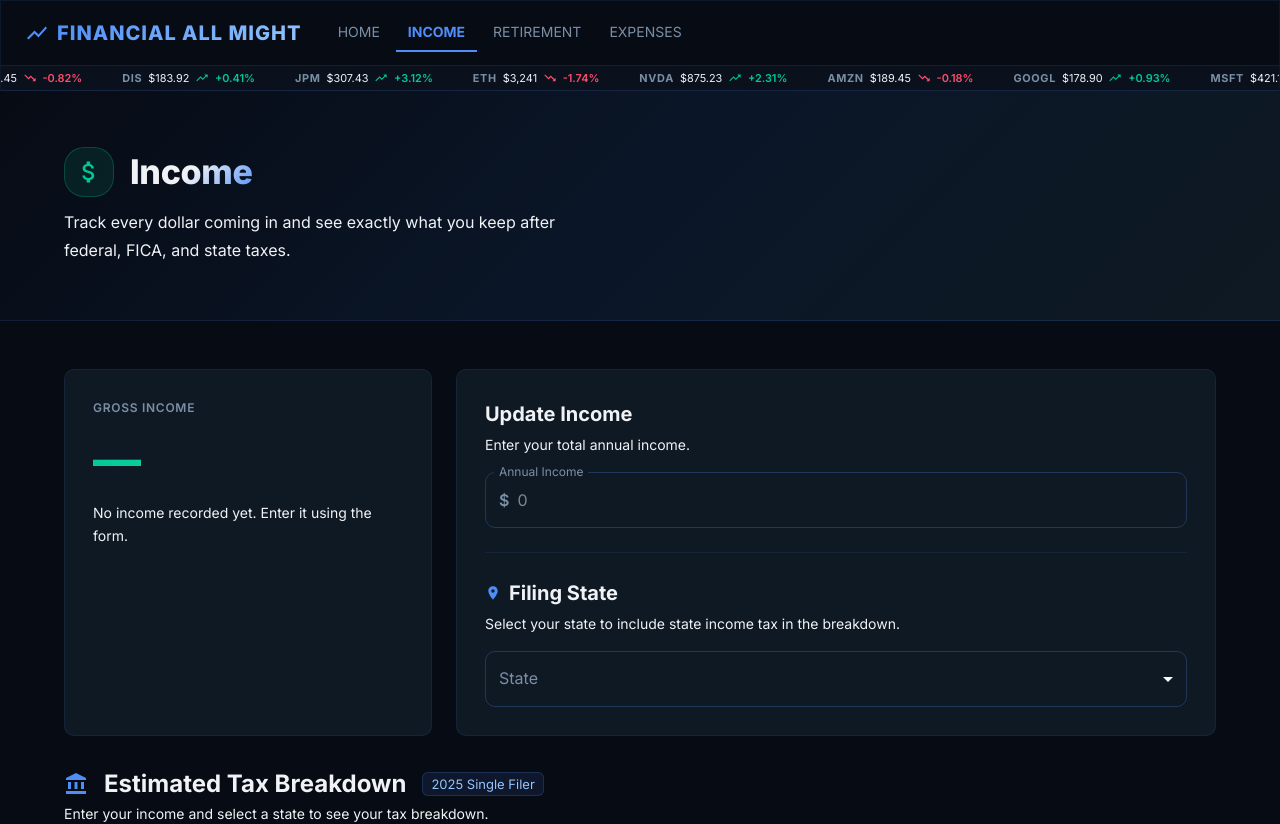
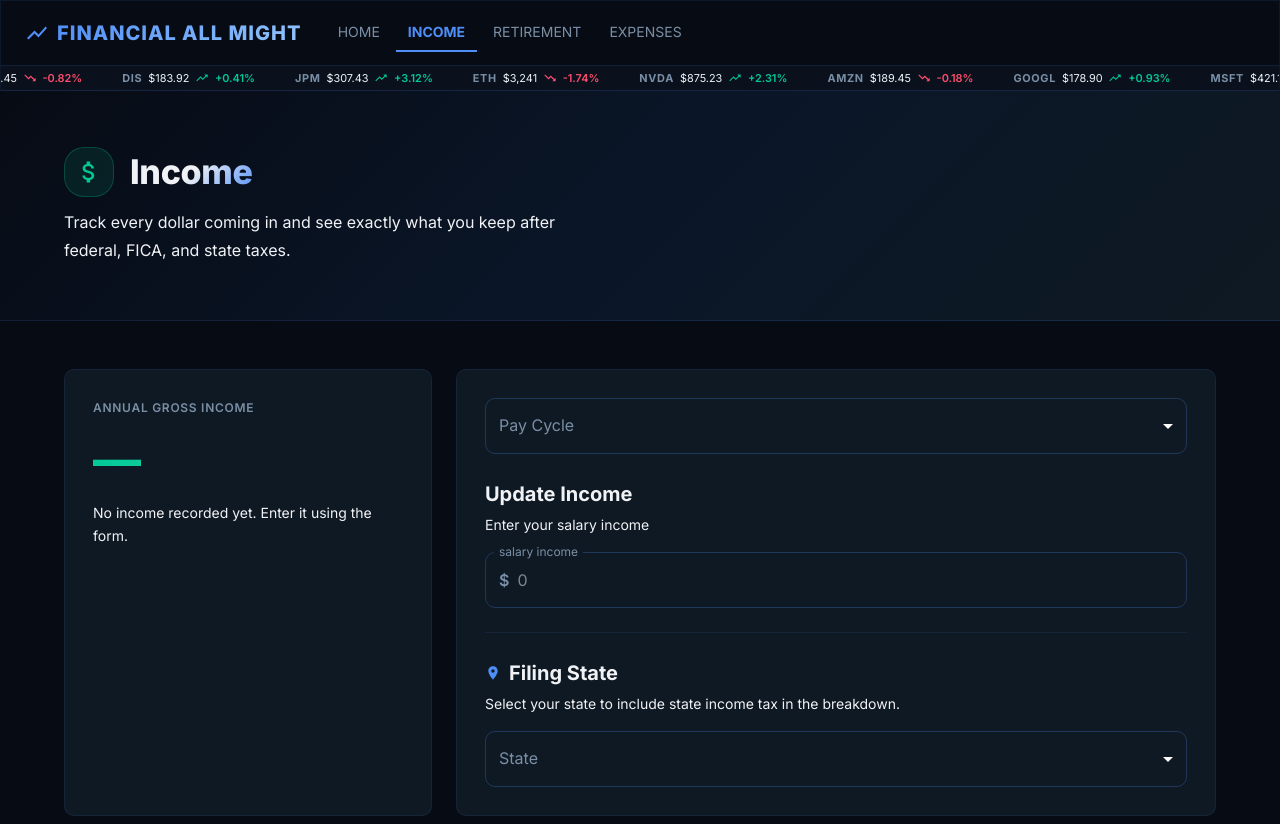
Before and after one commit to josejesusgarciajr/FinancialAllMight, a React (Vite) app: page /income in a window 1280 px wide. Shown: the top 824 px of the page. Built offline with nearby package versions, Linux system fonts and the light colour scheme.

Commit message:
Hourly and Salary on income tab

```diff
--- a/src/context/FinanceContext.tsx
+++ b/src/context/FinanceContext.tsx
@@ -4,11 +4,15 @@ import { useTaxes } from '../hooks/useTaxes'
 import { useExpenses } from '../hooks/useExpenses';
 import type { Expense } from '../types/expense';
 import { useRetirement } from '../hooks/useRetirement';
+import type { PayRate } from '../types/income'
 
 interface FinanceContextType {
     // income
+    payRate: PayRate | '';
+    handlePayRateChange: (newPayRate: PayRate | '') => void;
+    incomeRate: number | null;
+    handleIncomeRateChange: (newIncomeRate: number | null) => void;
     income: number | null;
-    addIncome: (amount: number | null) => void;
     // taxes
     filingState: string;
     updateFilingState: (filingState: string) => void;
@@ -31,7 +35,7 @@ interface FinanceContextType {
 const FinanceContext = createContext<FinanceContextType | null>(null)
 
 export function FinanceProvider({ children }: { children: ReactNode }) {
-    const { income, addIncome } = useIncome()
+    const { payRate, handlePayRateChange, incomeRate, handleIncomeRateChange, income } = useIncome()
     const { filingState, updateFilingState } = useTaxes()
     const {
         _401K, handle401KChange,
@@ -46,7 +50,7 @@ export function FinanceProvider({ children }: { children: ReactNode }) {
     return (
         <FinanceContext.Provider value={{
                 // income
-                income, addIncome,
+                payRate, handlePayRateChange, incomeRate, handleIncomeRateChange, income,
                 // taxes
                 filingState, updateFilingState,
                 // retirement
--- a/src/hooks/useIncome.ts
+++ b/src/hooks/useIncome.ts
@@ -2,18 +2,36 @@
 import { useState } from 'react'
 
 // finance
-import { getIncome, saveIncome } from '../utils/income'
+import { getIncome, saveIncome, getPayRate, savePayRate, calculateIncomePerPayRate, getIncomeRate, saveIncomeRate } from '../utils/income'
+import type { PayRate } from '../types/income'
 
 export function useIncome() {
+    const [payRate, setPayRate] = useState<PayRate | ''>(() => getPayRate())
+    const [incomeRate, setIncomeRate] = useState<number | null>(() => getIncomeRate())
     const [income, setIncome] = useState<number | null>(() => getIncome())
 
+    function handlePayRateChange(newPayCycle: PayRate | '') {
+        setPayRate(newPayCycle)
+        savePayRate(newPayCycle)
+    }
+
+    function handleIncomeRateChange(newIncomeRate: number | null) {
+        setIncomeRate(newIncomeRate)
+        saveIncomeRate(newIncomeRate)
+        addIncome(newIncomeRate)
+    }
+
     function addIncome(amount: number | null) {
-        setIncome(amount)
-        saveIncome(amount)
+        if (!payRate) return
+
+        const calculatedIncome = calculateIncomePerPayRate(amount ?? 0, payRate as PayRate)
+        setIncome(calculatedIncome)
+        saveIncome(calculatedIncome)
     }
 
     return {
-        income,
-        addIncome
+        payRate, handlePayRateChange,
+        incomeRate, handleIncomeRateChange,
+        income
     }
 }
--- a/src/pages/Income.tsx
+++ b/src/pages/Income.tsx
@@ -1,4 +1,7 @@
-import { useState, useEffect, useMemo } from 'react'
+// react
+import { useState, useEffect, useMemo, useRef } from 'react'
+
+// material ui
 import {
     Box,
     Container,
@@ -16,11 +19,14 @@ import LocationOnIcon from '@mui/icons-material/LocationOn'
 import SavingsIcon from '@mui/icons-material/Savings'
 import PercentIcon from '@mui/icons-material/Percent'
 
+// finances
 import { useFinance } from '../context/FinanceContext'
 import { DropDownSelect } from '../components/DropDownSelect'
 import { MetricCard } from '../components/MetricCard'
 import { US_STATES, calculateTaxes, stateHasTax } from '../utils/taxes'
 import { calculate401KContribution } from '../utils/retirement'
+import type { PayRate } from '../types/income'
+import { PAY_RATES } from '../types/income'
 
 const fmt = (n: number) =>
     n.toLocaleString('en-US', { style: 'currency', currency: 'USD', maximumFractionDigits: 0 })
@@ -31,16 +37,11 @@ const pct = (n: number) => `${(n * 100).toFixed(1)}%`
 
 export const Income = () => {
     const {
-        income, addIncome,
+        payRate, handlePayRateChange, incomeRate, handleIncomeRateChange, income,
         filingState, updateFilingState,
          _401K, roth401K
     } = useFinance()
-    const [draft, setDraft] = useState<string>(income != null ? income.toString() : '')
-
-    useEffect(() => {
-        const parsed = Number(draft)
-        parsed > 0 ? addIncome(parsed) : addIncome(null)
-    }, [draft, addIncome])
+    const [draft, setDraft] = useState<string>(incomeRate != null ? incomeRate.toString() : '')
 
     const hasIncome = income != null && income > 0 && !isNaN(income)
     const hasState = filingState.length > 0
@@ -57,6 +58,26 @@ export const Income = () => {
         () => (hasIncome && hasState ? calculateTaxes(income!, filingState, traditionalAmount, rothAmount) : null),
         [income, filingState, traditionalAmount, rothAmount],
     )
+
+    const payRateText = payRate === 'Hourly' ? 'hourly rate' : 'salary income'
+
+    const prevPayRate = useRef(payRate)
+
+    useEffect(() => {
+        const parsed = Number(draft)
+        parsed > 0 ? handleIncomeRateChange(parsed) : handleIncomeRateChange(null)
+    }, [draft, handleIncomeRateChange])
+
+    useEffect(() => {
+        if (prevPayRate.current === payRate) return;
+
+        // update previous pay rate ref
+        prevPayRate.current = payRate;
+
+        // Reset income rate and draft when pay cycle changes
+        setDraft('');
+        handleIncomeRateChange(null);
+    }, [payRate, handleIncomeRateChange])
 
     return (
         <Box sx={{ bgcolor: 'background.default', minHeight: '100vh' }}>
@@ -111,7 +132,7 @@ export const Income = () => {
                                 variant="caption"
                                 sx={{ color: 'text.secondary', fontWeight: 600, letterSpacing: '0.06em', textTransform: 'uppercase' }}
                             >
-                                Gross Income
+                                Annual Gross Income
                             </Typography>
                             <Typography
                                 variant="h3"
@@ -139,17 +160,26 @@ export const Income = () => {
                     <Grid size={{ xs: 12, md: 8 }}>
                         <Paper elevation={0} sx={{ p: 3.5, display: 'flex', flexDirection: 'column', gap: 3 }}>
 
+                            {/* Pay cycle selector */}
+                            <DropDownSelect
+                                label="Pay Cycle"
+                                options={PAY_RATES}
+                                value={payRate}
+                                onChange={(value) => handlePayRateChange(value as PayRate)}
+                                placeholder="Select a pay rate…"
+                            />
+
                             {/* Income input */}
                             <Box>
                                 <Typography variant="h6" sx={{ fontWeight: 700, mb: 0.5 }}>
                                     Update Income
                                 </Typography>
                                 <Typography variant="body2" color="text.secondary" sx={{ mb: 2, lineHeight: 1.6 }}>
-                                    Enter your total annual income.
+                                    Enter your {payRateText}
                                 </Typography>
                                 <TextField
                                     type="number"
-                                    label="Annual Income"
+                                    label={payRateText}
                                     placeholder="0"
                                     fullWidth
                                     value={draft}
--- /dev/null
+++ b/src/types/income.ts
@@ -0,0 +1,3 @@
+export type PayRate = 'Hourly' | 'Salary'
+
+export const PAY_RATES: PayRate[] = ['Hourly', 'Salary']
--- a/src/utils/income.ts
+++ b/src/utils/income.ts
@@ -1,3 +1,4 @@
+import type { PayRate } from '../types/income'
 
 export function getIncome() {
     const income = localStorage.getItem('income')
@@ -12,3 +13,36 @@ export function saveIncome(amount: number | null) {
         localStorage.removeItem('income')
     }
 }
+
+export function getIncomeRate() {
+    const incomeRate = localStorage.getItem('incomeRate')
+    return incomeRate ? Number(incomeRate) : null
+}
+
+export function saveIncomeRate(incomeRate: number | null) {
+    if (incomeRate) {
+        localStorage.setItem('incomeRate', incomeRate.toString())
+    } else {
+        localStorage.removeItem('incomeRate')
+    }
+}
+
+export function savePayRate(payRate: PayRate | '') {
+    localStorage.setItem('payRate', payRate)
+}
+
+export function getPayRate(): PayRate | '' {
+    const payCycle = localStorage.getItem('payRate') as PayRate | ''
+    return payCycle || ''
+}
+
+export function calculateIncomePerPayRate(income: number, payRate: PayRate) : number {
+    switch (payRate) {
+        case 'Hourly':
+            return income * 2080
+        case 'Salary':
+            return income
+        default:
+            return income
+    }
+}
```
